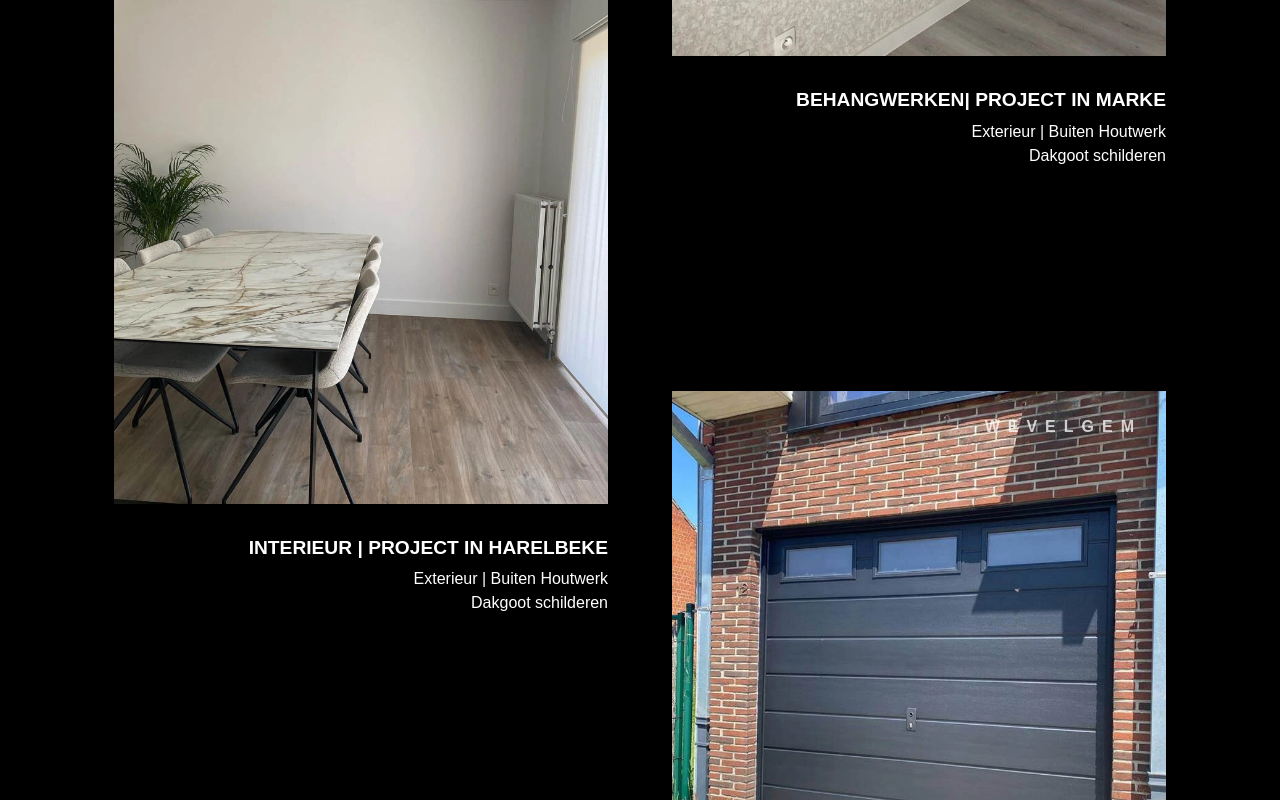
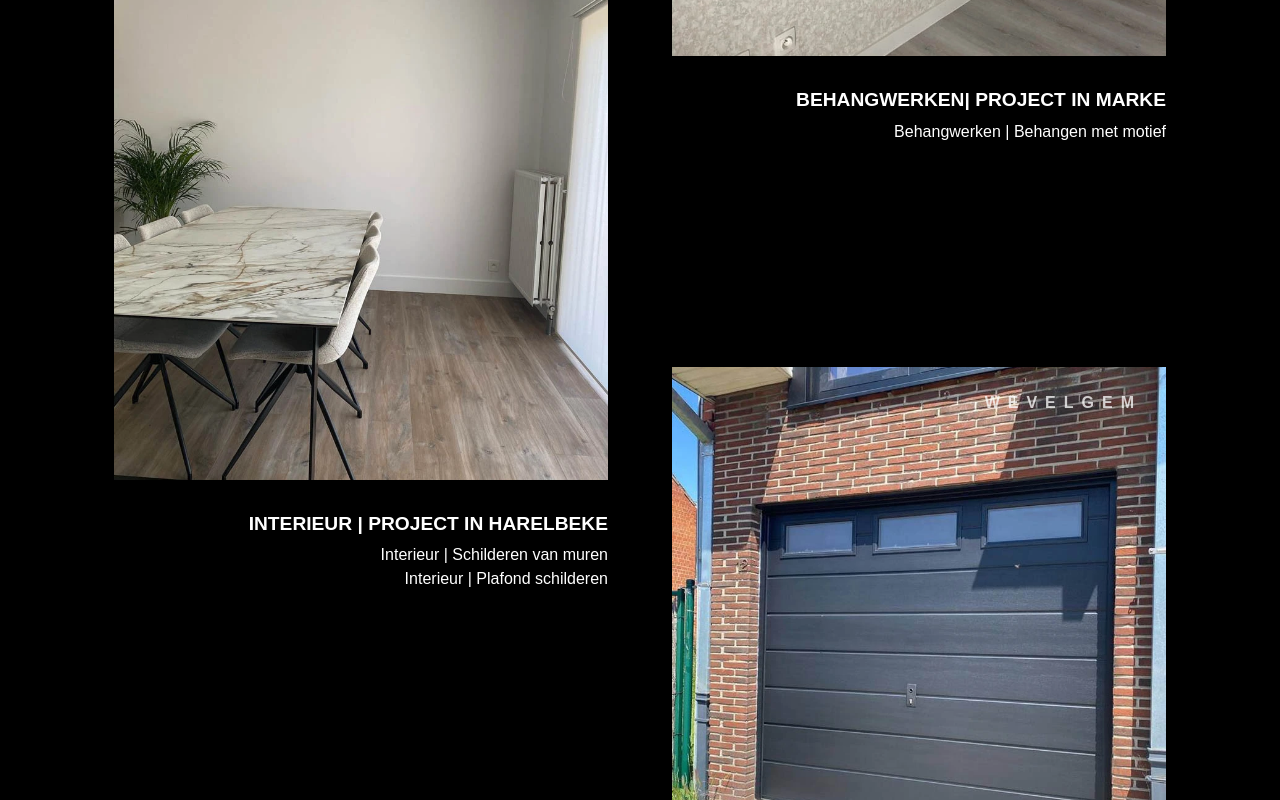
Before and after one commit to ThibautDelporte98/decoratiedegezelle-version2, a React (Create React App) app: page / in a window 1280 px wide. Shown: the part 4780-5580 px from the top of the page. Built offline with nearby package versions, Linux system fonts and the light colour scheme; a web font is replaced by a local one.

Commit message:
data changes

```diff
--- a/src/components/references/data/Data.js
+++ b/src/components/references/data/Data.js
@@ -256,13 +256,13 @@ const References = [
     techniques: [
       {
         id: 1,
-        title: "Exterieur | Buiten Houtwerk",
-        url: "/diensten",
+        title: "Interieur | Schilderen van muren",
+        url: "/diensten/interieur",
       },
       {
         id: 2,
-        title: "Dakgoot schilderen",
-        url: "/diensten",
+        title: "Interieur | Plafond schilderen",
+        url: "/diensten/interieur",
       },
     ],
     preferences: {
@@ -333,13 +333,8 @@ const References = [
     techniques: [
       {
         id: 1,
-        title: "Exterieur | Buiten Houtwerk",
-        url: "/diensten",
-      },
-      {
-        id: 2,
-        title: "Dakgoot schilderen",
-        url: "/diensten",
+        title: "Decoratieve Technieken | Claystuc",
+        url: "/Decoratieve-technieken",
       },
     ],
     preferences: {
@@ -425,13 +420,13 @@ const References = [
     techniques: [
       {
         id: 1,
-        title: "Exterieur | Buiten Houtwerk",
-        url: "/diensten",
+        title: "Interieur | Schilderen van muren",
+        url: "/diensten/interieur",
       },
       {
         id: 2,
-        title: "Dakgoot schilderen",
-        url: "/diensten",
+        title: "Interieur | Plafond schilderen",
+        url: "/diensten/interieur",
       },
     ],
     preferences: {
@@ -522,13 +517,13 @@ const References = [
     techniques: [
       {
         id: 1,
-        title: "Exterieur | Buiten Houtwerk",
-        url: "/diensten",
+        title: "Interieur | Schilderen van muren",
+        url: "/diensten/interieur",
       },
       {
         id: 2,
-        title: "Dakgoot schilderen",
-        url: "/diensten",
+        title: "Interieur | Plafond schilderen",
+        url: "/diensten/interieur",
       },
     ],
     preferences: {
@@ -627,13 +622,13 @@ const References = [
     techniques: [
       {
         id: 1,
-        title: "Exterieur | Buiten Houtwerk",
-        url: "/diensten",
+        title: "Interieur | Schilderen van muren",
+        url: "/diensten/interieur",
       },
       {
         id: 2,
-        title: "Dakgoot schilderen",
-        url: "/diensten",
+        title: "Interieur | Plafond schilderen",
+        url: "/diensten/interieur",
       },
     ],
     preferences: {
@@ -701,22 +696,17 @@ const References = [
     height: 35,
     defaultHeight: 25,
     title: "Buitenschilder project",
-    introText: "test",
+    introText: "",
 
     techniques: [
       {
         id: 1,
-        title: "Exterieur | Buiten Houtwerk",
-        url: "/diensten",
-      },
-      {
-        id: 2,
-        title: "Dakgoot schilderen",
-        url: "/diensten",
+        title: "Exterieur | Gevel schilderen",
+        url: "/diensten/exterieur",
       },
     ],
     preferences: {
-      customer: "test",
+      customer: "niet van toepassing",
       color: [
 
       ],
@@ -739,8 +729,8 @@ const References = [
     },
     review: [
       {
-        text: "Mijn verouderde inrichting was aan vernieuwing toe. Zelf schilderen was geen optie dus op zoek naar een schilder. Gelukkig via mond op mond reclame contact genomen met Decoratie Degezelle wat een schot in de roos blijkt te zijn. Strakke planning, goeie begeleiding, mooie afgewerkte schilderwerken en een zeer eerlijke prijs voor dit alles. Mijn living is een pareltje geworden. Bedankt Alexandro",
-        owner: "Peggy Herrisen - eigenaresse",
+        text: "",
+        owner: "",
       },
     ],
     images: [
@@ -783,12 +773,7 @@ const References = [
       {
         id: 1,
         title: "Exterieur | Buiten Houtwerk",
-        url: "/diensten",
-      },
-      {
-        id: 2,
-        title: "Dakgoot schilderen",
-        url: "/diensten",
+        url: "/diensten/exterieur",
       },
     ],
     preferences: {
@@ -909,19 +894,12 @@ const References = [
     height: 35,
     defaultHeight: 25,
     title: "Project in Marke",
-
     introText: "",
-
     techniques: [
       {
         id: 1,
-        title: "Exterieur | Buiten Houtwerk",
-        url: "/diensten",
-      },
-      {
-        id: 2,
-        title: "Dakgoot schilderen",
-        url: "/diensten",
+        title: "Behangwerken | Behangen met motief",
+        url: "/diensten/behangwerken/#motief",
       },
     ],
     preferences: {
```
